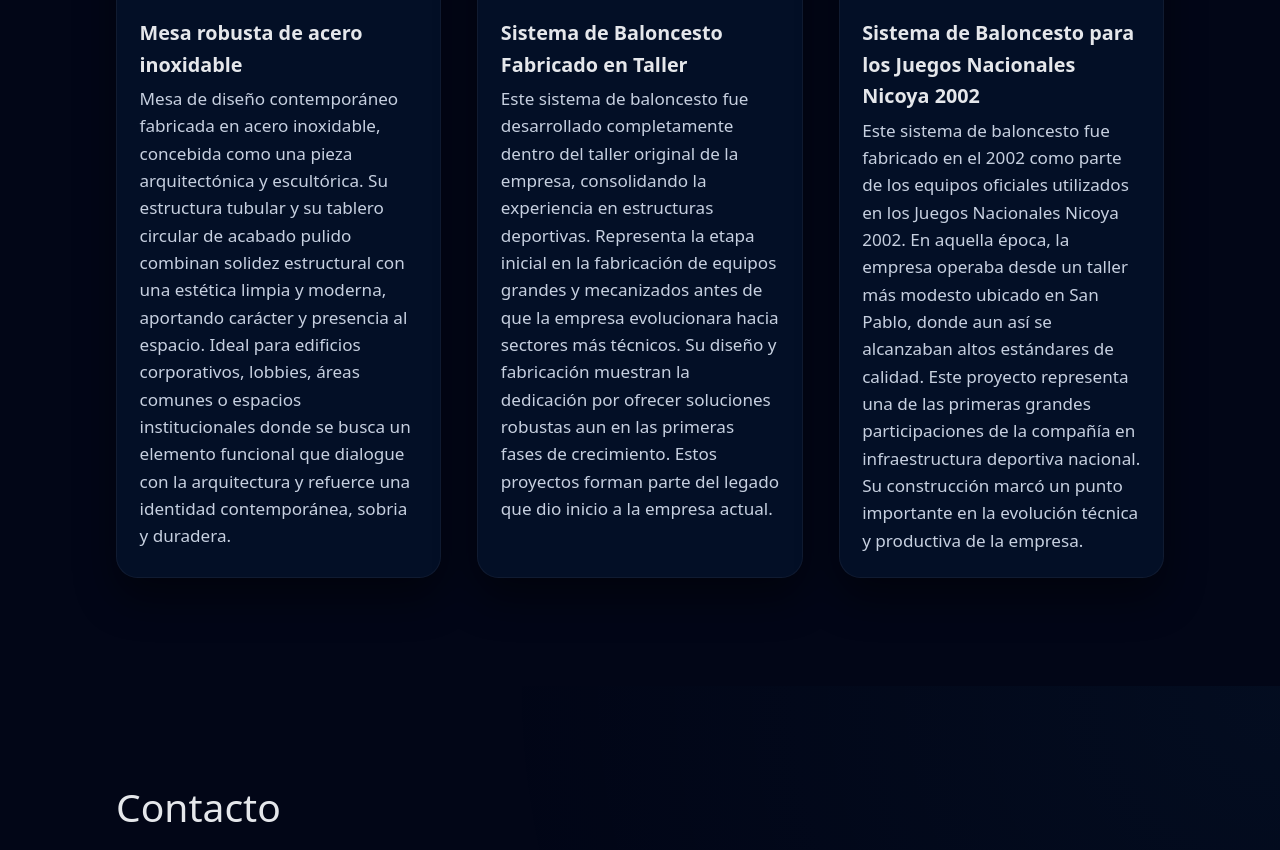
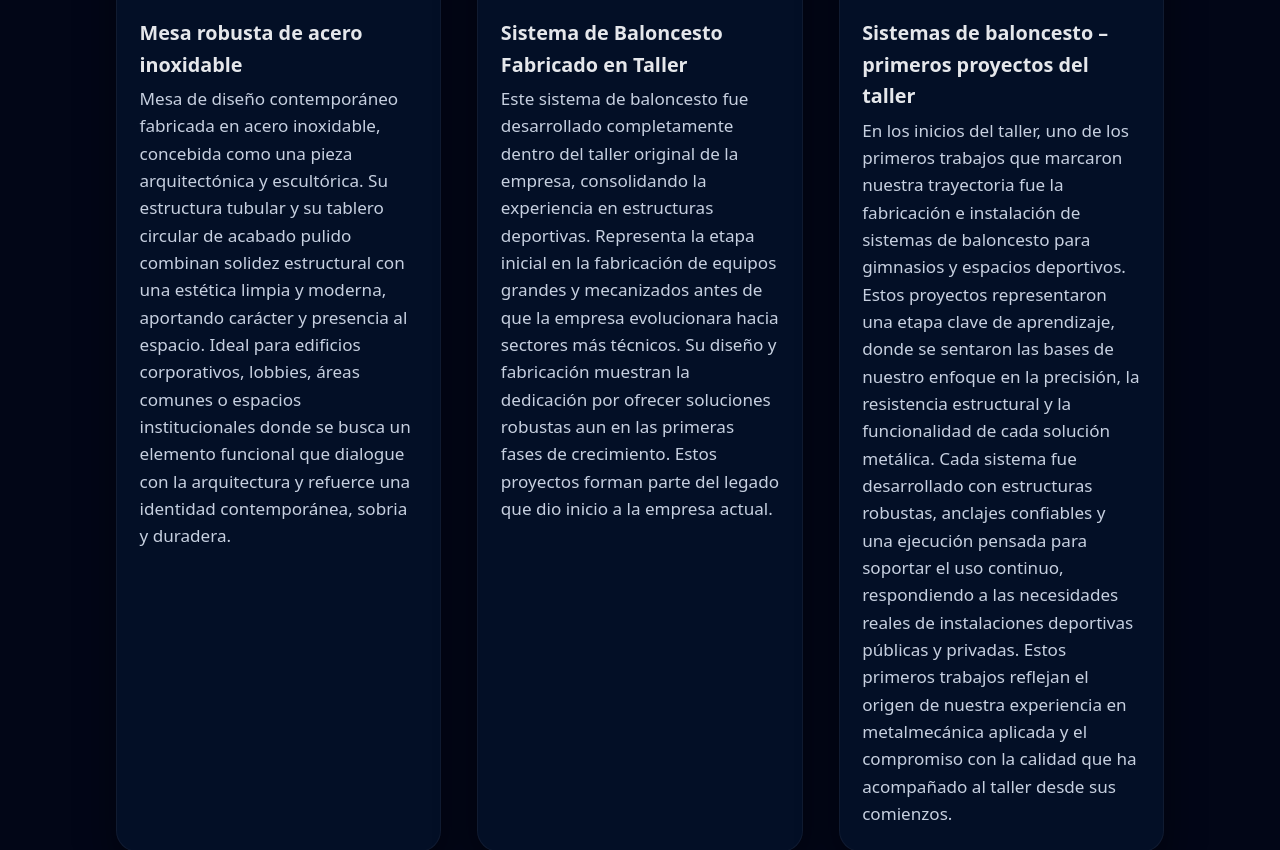
Before and after one commit to Cobybsa/Cobybsa, a plain HTML site: page index.html in a window 1280 px wide. Shown: the part 7551-8401 px from the top of the page. Drawn offline with Linux system fonts and the light colour scheme.

Commit message:
Update index.html

```diff
--- a/index.html
+++ b/index.html
@@ -545,12 +545,11 @@ Ideal para edificios corporativos, lobbies, áreas comunes o espacios institucio
               </div>
             </div>
 
-            <h3>Sistema de Baloncesto para los Juegos Nacionales Nicoya 2002</h3>
+            <h3>Sistemas de baloncesto – primeros proyectos del taller</h3>
             <p>
-              Este sistema de baloncesto fue fabricado en el 2002 como parte de los equipos oficiales utilizados en los Juegos Nacionales Nicoya 2002.
-              En aquella época, la empresa operaba desde un taller más modesto ubicado en San Pablo, donde aun así se alcanzaban altos estándares de calidad.
-              Este proyecto representa una de las primeras grandes participaciones de la compañía en infraestructura deportiva nacional.
-              Su construcción marcó un punto importante en la evolución técnica y productiva de la empresa.
+              En los inicios del taller, uno de los primeros trabajos que marcaron nuestra trayectoria fue la fabricación e instalación de sistemas de baloncesto para gimnasios y espacios deportivos. Estos proyectos representaron una etapa clave de aprendizaje, donde se sentaron las bases de nuestro enfoque en la precisión, la resistencia estructural y la funcionalidad de cada solución metálica.
+
+Cada sistema fue desarrollado con estructuras robustas, anclajes confiables y una ejecución pensada para soportar el uso continuo, respondiendo a las necesidades reales de instalaciones deportivas públicas y privadas. Estos primeros trabajos reflejan el origen de nuestra experiencia en metalmecánica aplicada y el compromiso con la calidad que ha acompañado al taller desde sus comienzos.
             </p>
           </article>
         </div> <!-- .projects-grid -->
```
